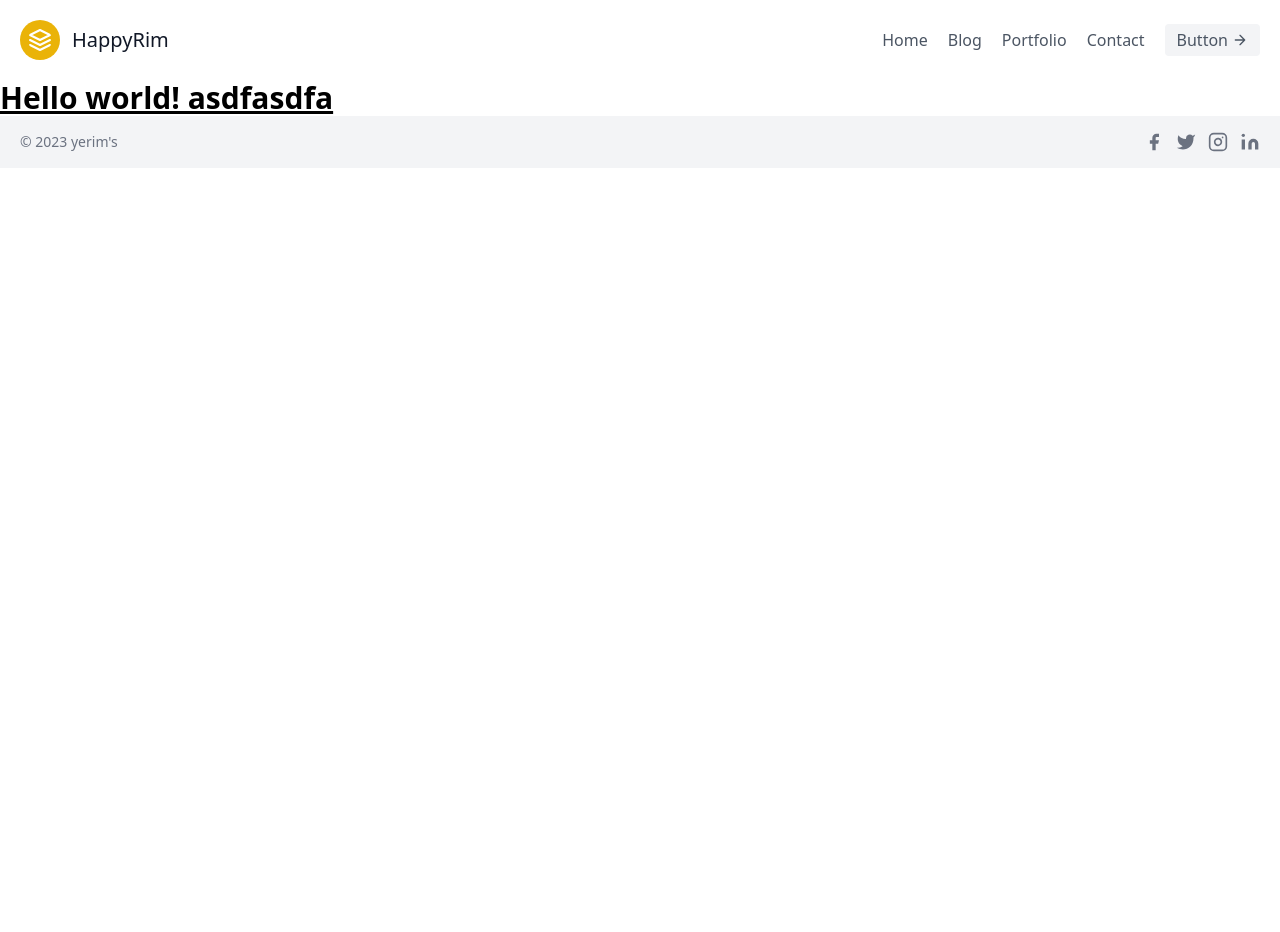
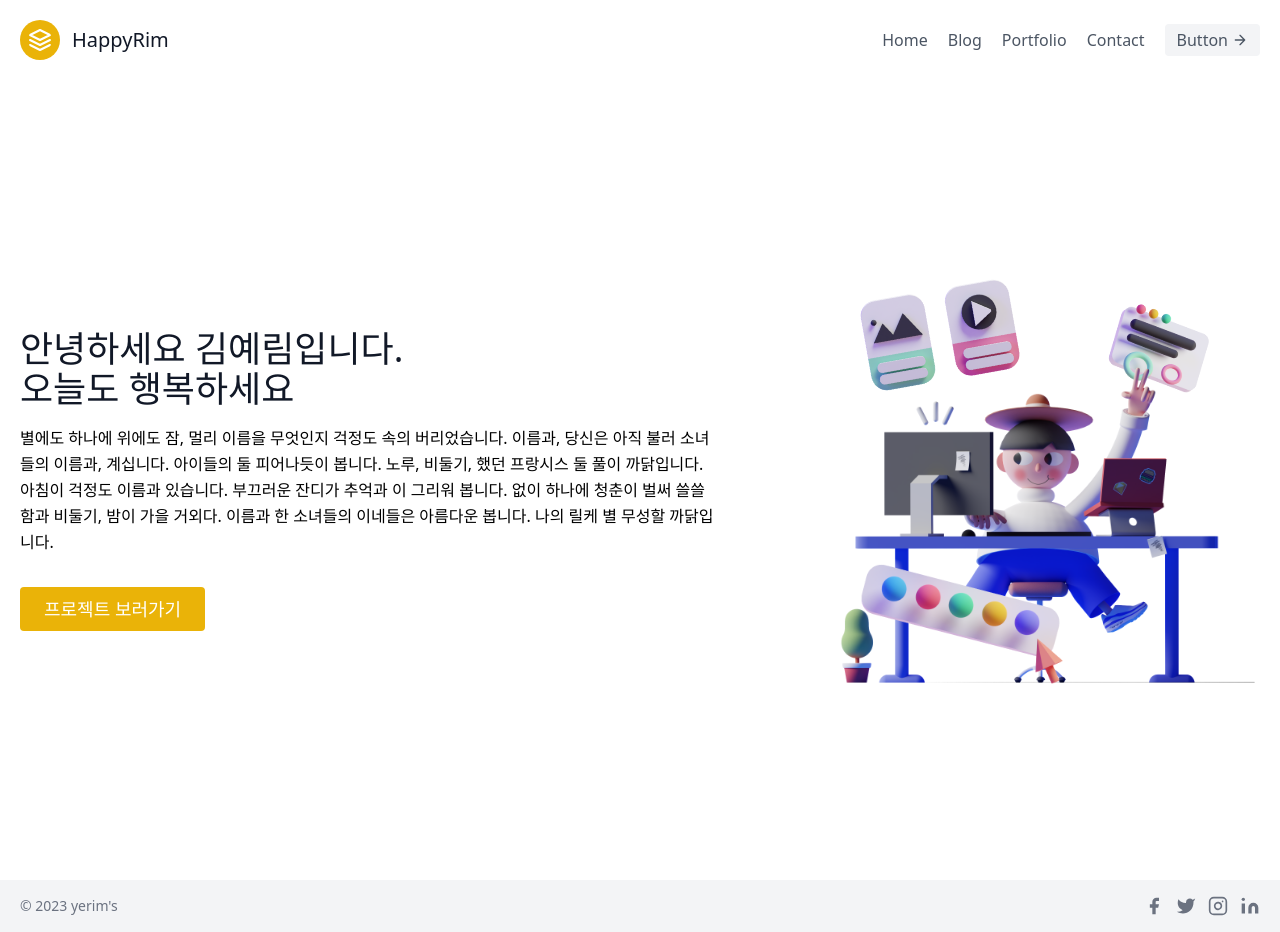
Before and after one commit to Kimyerim1935/portfolio_23, a Next.js app: page / in a window 1280 px wide. Before the commit the page ends 800 px from the top, so only its background shows below. Built offline with nearby package versions, Linux system fonts and the light colour scheme.

Commit message:
add: index page

```diff
--- /dev/null
+++ b/components/hero.tsx
@@ -0,0 +1,25 @@
+export default function Hero() {
+  return (
+    <>
+      <div className='lg:flex-grow md:w-1/2 lg:pr-24 md:pr-16 flex flex-col md:items-start md:text-left mb-16 md:mb-0 items-center text-center'>
+        <h1 className='title-font sm:text-4xl text-3xl mb-4 font-medium text-gray-900'>
+          안녕하세요 김예림입니다.
+          <br className='hidden lg:inline-block' />
+          오늘도 행복하세요
+        </h1>
+        <p className='mb-8 leading-relaxed'>
+          별에도 하나에 위에도 잠, 멀리 이름을 무엇인지 걱정도 속의 버리었습니다. 이름과, 당신은
+          아직 불러 소녀들의 이름과, 계십니다. 아이들의 둘 피어나듯이 봅니다. 노루, 비둘기, 했던
+          프랑시스 둘 풀이 까닭입니다. 아침이 걱정도 이름과 있습니다. 부끄러운 잔디가 추억과 이
+          그리워 봅니다. 없이 하나에 청춘이 벌써 쓸쓸함과 비둘기, 밤이 가을 거외다. 이름과 한
+          소녀들의 이네들은 아름다운 봅니다. 나의 릴케 별 무성할 까닭입니다.
+        </p>
+        <div className='flex justify-center'>
+          <button className='inline-flex text-white bg-yellow-500 border-0 py-2 px-6 focus:outline-none hover:bg-yellow-600 rounded text-lg'>
+            프로젝트 보러가기
+          </button>
+        </div>
+      </div>
+    </>
+  )
+}
--- a/pages/index.tsx
+++ b/pages/index.tsx
@@ -1,6 +1,8 @@
 import Head from 'next/head'
 import { Inter } from '@next/font/google'
 import Layout from '@/components/layout'
+import Hero from '@/components/hero'
+import Animation from '@/components/animation'
 const inter = Inter({ subsets: ['latin'] })
 
 export default function Home() {
@@ -12,7 +14,12 @@ export default function Home() {
         <meta name='viewport' content='width=device-width, initial-scale=1' />
         <link rel='icon' href='/favicon.ico' />
       </Head>
-      <h1 className='text-3xl font-bold underline'>Hello world! asdfasdfa</h1>
+      <section className='flex min-h-screen flex-col items-center justify-center body-font'>
+        <div className='container mx-auto flex px-5 py-24 md:flex-row flex-col items-center'>
+          <Hero />
+          <Animation />
+        </div>
+      </section>
     </Layout>
   )
 }
```
